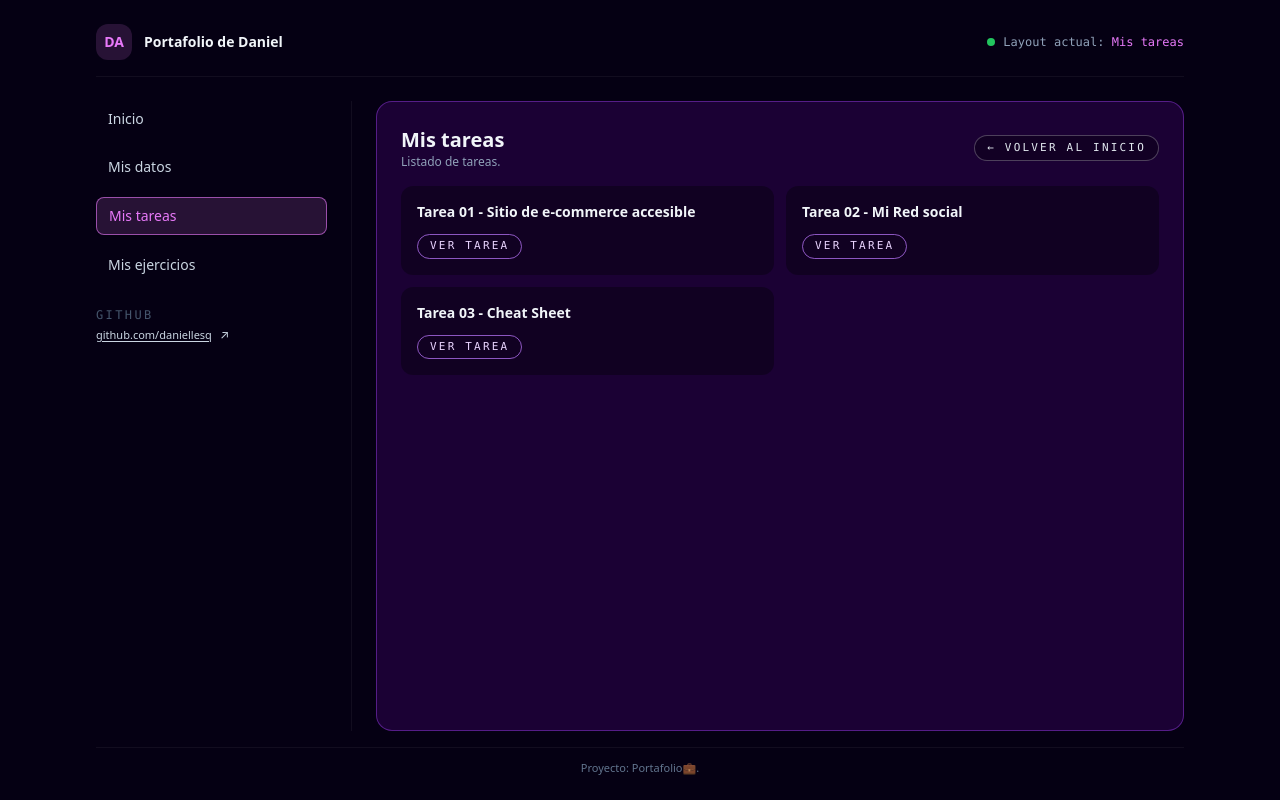
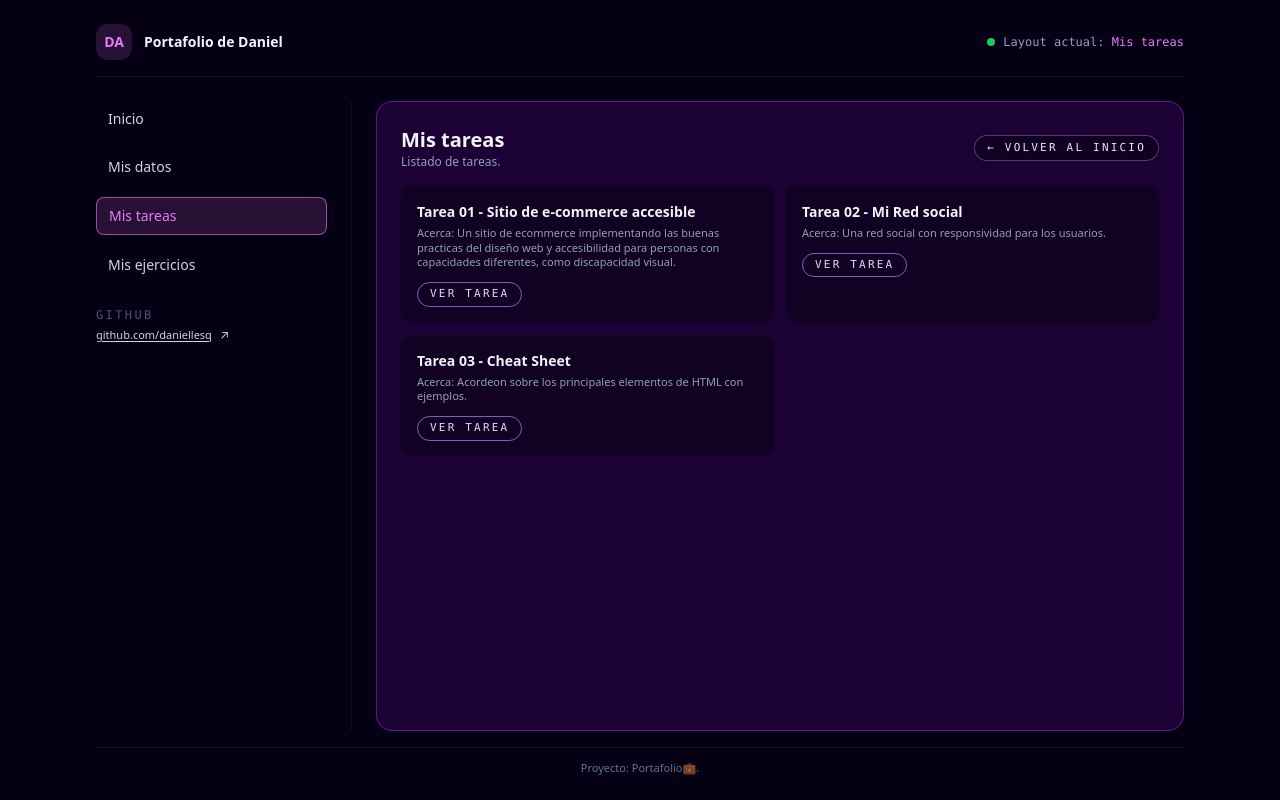
Before and after one commit to daniellesq/P_Portafolio, a React (Vite) app: page / in a window 1280 px wide. Both pictures are taken after a click on the button "Mis tareas". Built offline with nearby package versions, Linux system fonts and the light colour scheme.

Commit message:
Cambios agregados

```diff
--- a/src/App.jsx
+++ b/src/App.jsx
@@ -304,14 +304,17 @@ function MisTareasLayout({ goTo }) {
   const tareas = [
     {
       title: "Tarea 01 - Sitio de e-commerce accesible",
+      description: "Un sitio de ecommerce implementando las buenas practicas del diseño web y accesibilidad para personas con capacidades diferentes, como discapacidad visual.",
       url: "https://daniellesq.github.io/Ecommerce",
     },
     {
       title: "Tarea 02 - Mi Red social",
+      description: "Una red social con responsividad para los usuarios.",
       url: "https://daniellesq.github.io/Red-social---HTML/index.html",
     },
     {
       title: "Tarea 03 - Cheat Sheet",
+      description: "Acordeon sobre los principales elementos de HTML con ejemplos.",
       url: "https://daniellesq.github.io/Acordeon-HTML/",
     },
   ];
@@ -332,6 +335,9 @@ function MisTareasLayout({ goTo }) {
           >
             <span className="text-sm font-semibold text-slate-100">
               {t.title}
+            </span>
+            <span className="mt-1 text-[11px] text-slate-400">
+              Acerca: {t.description}
             </span>
 
             {t.url ? (
@@ -361,22 +367,27 @@ function MisEjerciciosLayout({ goTo }) {
   const ejercicios = [
     {
       title: "Ejercicio 01 - Formulario de Registro",
+      description: "Formulario para el ingreso de usuarios conectado a una api usando el método post.",
       url: "https://daniellesq.github.io/Form_Inscripcion/",
     },
     {
       title: "Ejercicio 02 - Animación CSS",
+      description: "Una animación para explorar distintas posibilidades que existen con el CSS",
       url: "https://daniellesq.github.io/AnimacionCSS/",
     },
     {
       title: "Ejercicio 03 - Escapa de Beyonce",
+      description: "Un juego divertido implementado en JS que cuenta con diferentes ajustes de dificutad.",
       url: "https://daniellesq.github.io/JuegoBeyonce/",
     },
     {
       title: "Ejercicio 04 - Formulario CRUD",
+      description: "Formulario CRUD en SQL usando operaciones AJAX.",
       url: "https://daniellesq.github.io/CRUD/"
     },
     {
       title: "Ejercicio 05 - Tic Tac Toe",
+      description: "Juego de Gato con diferentes ajustes tanto esteticos como funcionales ajustables a preferencia del jugador.",
       url: "https://daniellesq.github.io/Tic-Tac-Toe/"
     },
   ];
@@ -397,6 +408,9 @@ function MisEjerciciosLayout({ goTo }) {
           >
             <span className="text-sm font-semibold text-slate-100">
               {e.title}
+            </span>
+            <span className="mt-1 text-[11px] text-slate-400">
+              Acerca: {e.description}
             </span>
 
             {e.url ? (
```
